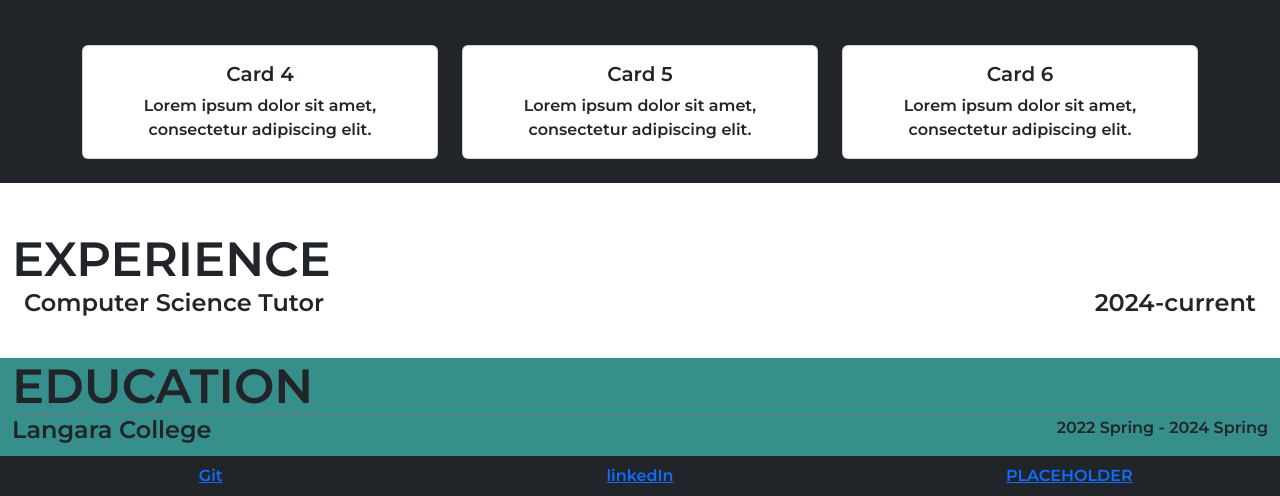
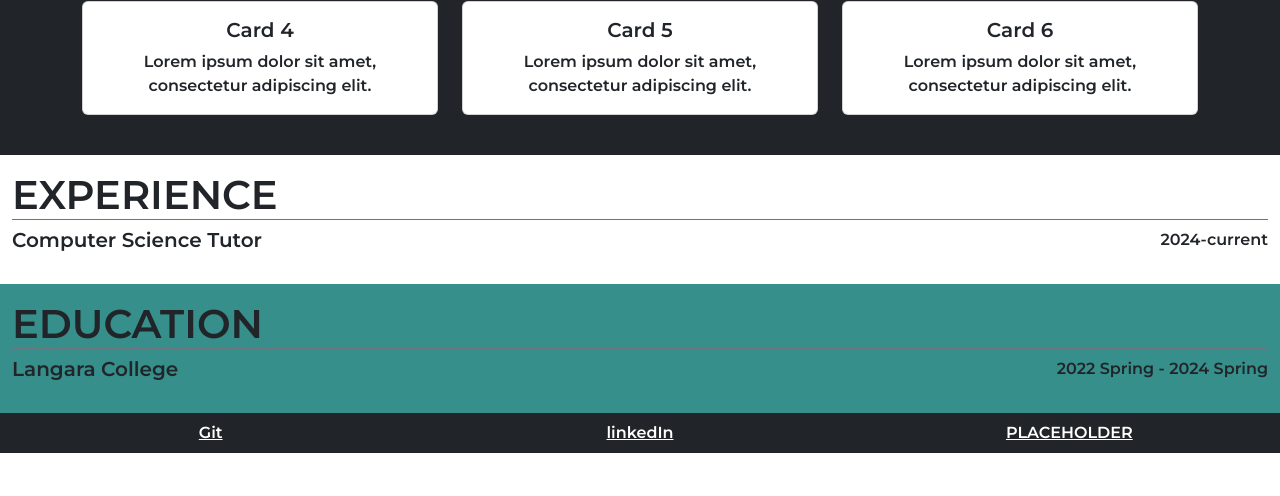
Before and after one commit to 0Thomas1/0Thomas1.github.io, a plain HTML site: page index.html in a window 1280 px wide. Shown: the part 991-1487 px from the top of the page. After the commit the page ends 1444 px from the top, so only its background shows below. Drawn offline with Linux system fonts and the light colour scheme.

Commit message:
udated index

```diff
--- a/css/style.css
+++ b/css/style.css
@@ -5,6 +5,7 @@
     --color-cyan: #368F8B;
     --color-cream: #F3DFC1;
     --color-dark-cream: #DDBEA8;
+    --color-footer: #0D1B2A;
 }
 body {
     font-family: 'Montserrat', sans-serif;
@@ -19,3 +20,6 @@ body {
     width: 20%;
     border-radius: 50%;
 }
+footer{
+    background-color: var(--color-footer)
+}
--- a/index.html
+++ b/index.html
@@ -16,9 +16,9 @@
             </a>
             <div class="collapse navbar-collapse" id="navCollapse">
                 <div class="navbar-nav">
-                    <a class="nav-link text-white" href="#">Projects</a>
-                    <a class="nav-link text-white" href="#">Experience</a>
-                    <a class="nav-link text-white" href="#">Education</a>
+                    <a class="nav-link text-white" href="#projects">Projects</a>
+                    <a class="nav-link text-white" href="#experience">Experience</a>
+                    <a class="nav-link text-white" href="#education">Education</a>
                 </div>
             </div>
         </nav>
@@ -49,7 +49,7 @@
             </div>
 
         </div>
-        <div class="container-fluid text-center bg-dark my-5" id="projects">
+        <div class="container-fluid bg-dark text-center py-3" id="projects">
 
             <div class="container">
 
@@ -59,7 +59,7 @@
                             <div class="card-head">
                                 <img src="img/project1Logo.jpg" alt="logo" class="w-100 rounded">
                             </div>
-                        <div class="card-body">
+                            <div class="card-body pb-1 px-3">
 
                                 <p class="card-text">Responsive design for a cafe & lounge using Bootstrap and js</p>
                                 <div class="d-flex justify-content-end" >
@@ -122,30 +122,27 @@
             </div>
 
         </div>
-        <div class="container-fluid" id="experience">
-            <div class="display-5">EXPERIENCE</div>
-            <div class="container-fluid d-flex flex-row justify-content-between">
-                <h4>Computer Science Tutor<h4>
-                <p>2024-current</p>
-            </div>
-            <div>
-
+        <div class="container-fluid py-3" id="experience">
+            <div class="border-bottom border-secondary display-6">EXPERIENCE</div>
+            <div class="row mt-2">
+                <h5 class="col-sm-12 col-md-8 text-md-start">Computer Science Tutor</h5>
+                <p class="col-sm-12 col-md-4 text-md-end">2024-current</p>
             </div>
         </div>
 
-        <div class="container-fluid text-left mt-3" id="education">
-            <div class=" border-bottom border-secondary display-5">EDUCATION</div>
-            <div class="row">
-                <h4 class="col-8 text-start">Langara College</h4>
-                <p class="col-4 text-end">2022 Spring - 2024 Spring</p>
+        <div class="container-fluid  py-3" id="education">
+            <div class=" border-bottom border-secondary display-6">EDUCATION</div>
+            <div class="row mt-2">
+                <h5 class="col-sm-12 col-md-8 text-md-start">Langara College</h5>
+                <p class="col-sm-12 col-md-4 text-md-end">2022 Spring - 2024 Spring</p>
             </div>
         </div>
 
         <footer class="container-fluid bg-dark  w-100 m-0 p-2 text-center">
             <div class="row">
-                <a class="col" href="https://github.com/0Thomas1" target="_blank" rel="noopener noreferrer">Git</a>
-                <a class="col" href="#" target="_blank" rel="noopener noreferrer">linkedIn</a>
-                <a class="col" href="#">PLACEHOLDER</a>
+                <a class="col text-white" href="https://github.com/0Thomas1" target="_blank" rel="noopener noreferrer">Git</a>
+                <a class="col text-white" href="#" target="_blank" rel="noopener noreferrer">linkedIn</a>
+                <a class="col text-white" href="#">PLACEHOLDER</a>
             </div>
         </footer>
     </div>
```
Lines whose indentation alone changed are shown as unchanged.
